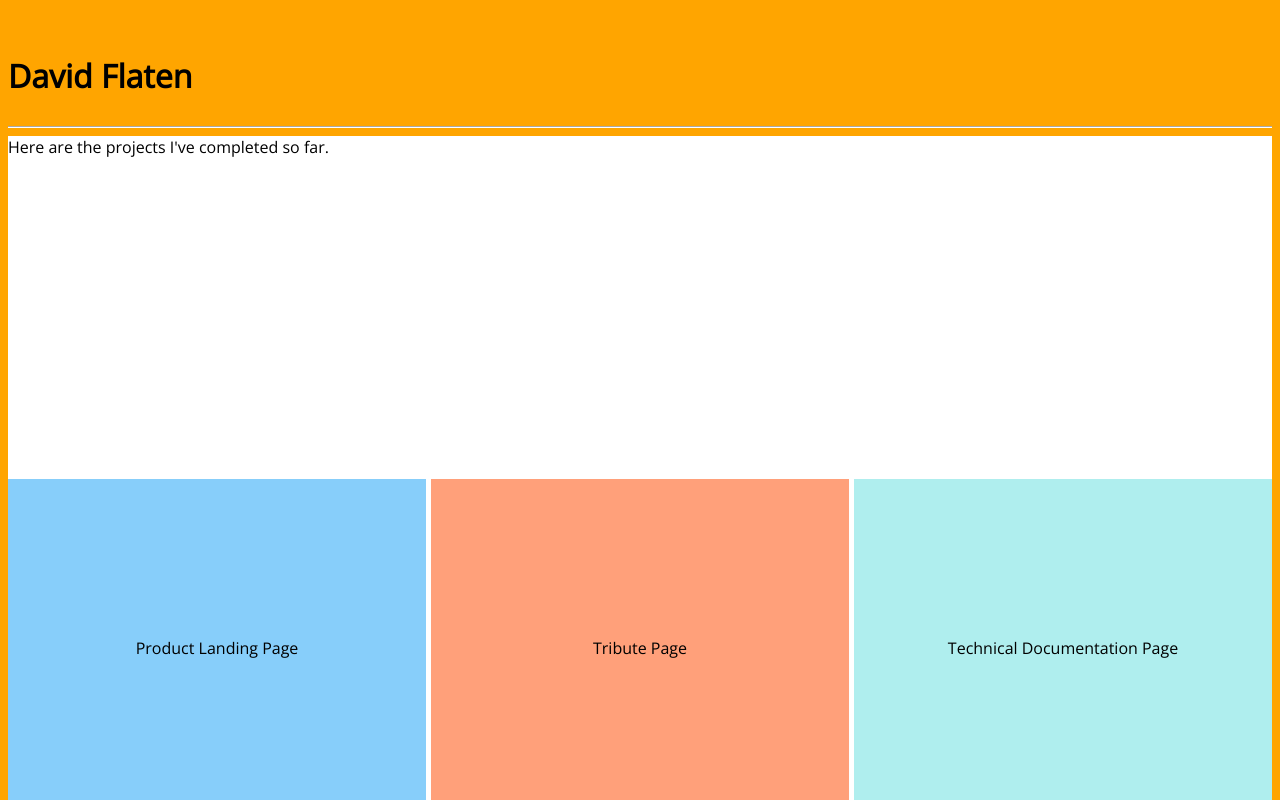
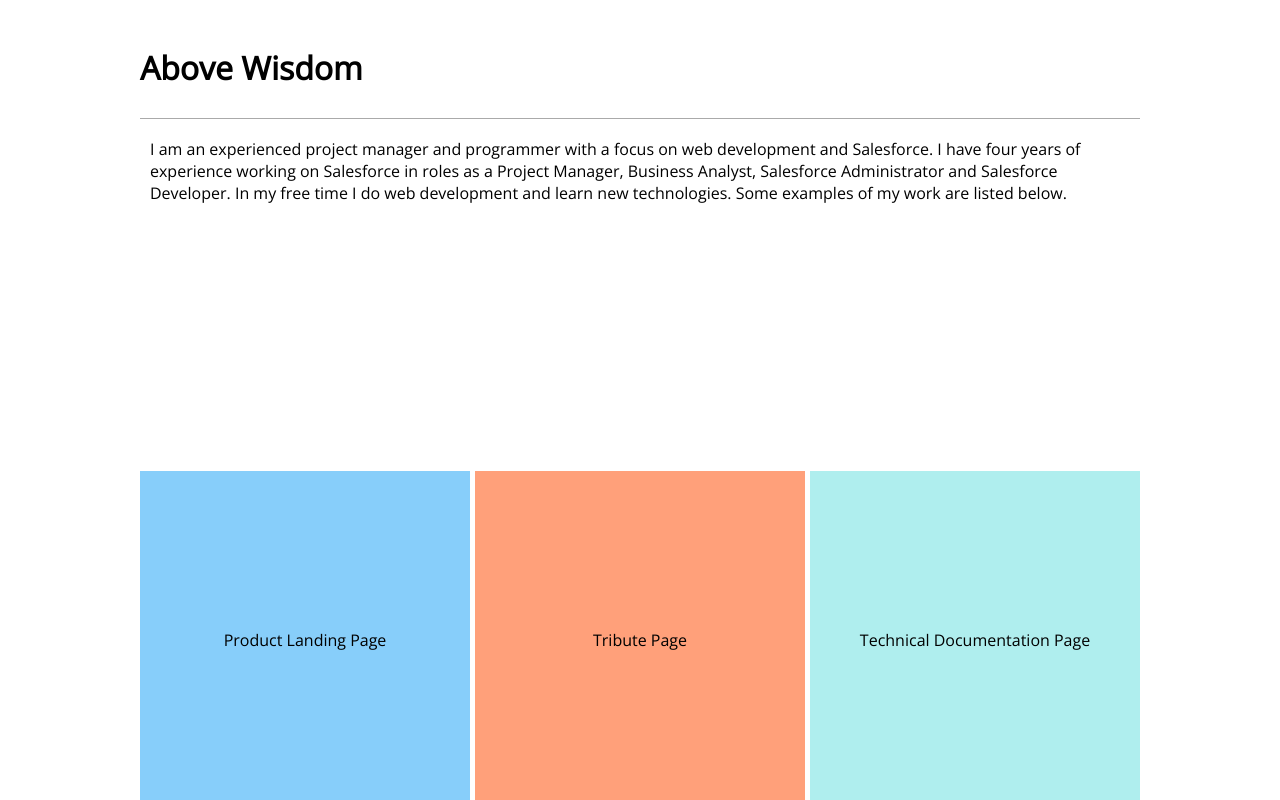
Before and after one commit to abovewisdom/portfolio-page, a plain HTML site: page index.html in a window 1280 px wide. Shown: the top 800 px of the page. Drawn offline with nearby package versions, Linux system fonts and the light colour scheme.

Commit message:
centered page and added boiler content

```diff
--- a/index.html
+++ b/index.html
@@ -2,16 +2,16 @@
 <html>
 <head>
   <meta charset="utf-8" name="viewport" content="width=device-width, initial-scale=1.0">
-  <title> David Flaten's Portfolio Page</title>
+  <title> Abovewisdom's Portfolio Page</title>
   <link rel="Stylesheet" href="maincss.css" type="text/css"/>
   <link href="https://fonts.googleapis.com/css?family=Open+Sans" rel="stylesheet">
 </head>
 <header>
-<h1>David Flaten </h1>
+<h1>Above Wisdom </h1>
 <hr>
 </header>
 <main>
-<div class="projectdesc"> Here are the projects I've completed so far.</div>
+<div class="projectdesc"> I am an experienced project manager and programmer with a focus on web development and Salesforce. I have four years of experience working on Salesforce in roles as a Project Manager, Business Analyst, Salesforce Administrator and Salesforce Developer. In my free time I do web development and learn new technologies. Some examples of my work are listed below. </div>
 <div class="project1 projtile"> Product Landing Page</div>
 <div class="project2 projtile"> Tribute Page</div>
 <div class="project3 projtile"> Technical Documentation Page</div>
--- a/maincss.css
+++ b/maincss.css
@@ -11,8 +11,10 @@
   }
 }
 body { /*Main content goes here*/
-  background-color: orange;
+  background-color: white ;
   font-family: 'Open Sans', sans-serif;
+  max-width: 1000px;
+  margin: auto;
 }
 header {
   /*background-color: #27587c;*/
@@ -51,12 +53,14 @@ main {
   .projectdesc{
     grid-column: 1/4; /*grid extends from first line to 4th across columns*/
     grid-row: 1/2;/*grid extends from first line to 2nd across rows*/
+    padding: 10px; /*add padding for text*/
   }
   .project1{background:LightSkyBlue;}
   .project2{background:LightSalmon;}
   .project3{background:PaleTurquoise;}
   .project4{background:LightPink;}
   .project5{background:PaleGreen;}
+  .project6{background: Purple;}
 
   .projtile{
     display:flex; /*using flex to center text*/
@@ -64,6 +68,10 @@ main {
     align-items: center;
     flex-direction: column;
   }
+  .projtile:hover{
+  /*background-color:white;*/
+  opacity: .6;
+  }
 footer {
   background-color: #27587c;
   height: 10vw;
```
